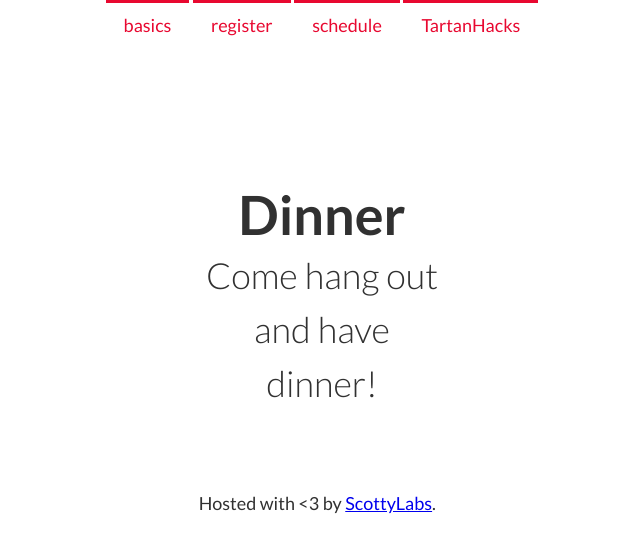
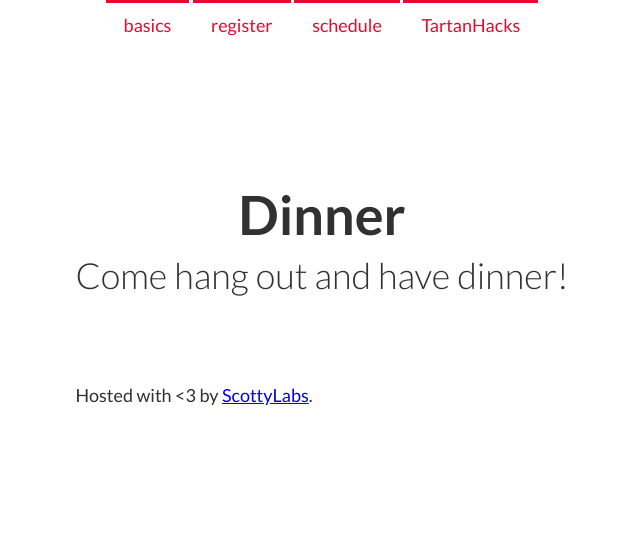
Before and after one commit to ScottyLabs/crashcourse, a Jekyll site: the page built from _talks/dinner.md, in a window 1280 px wide. Shown: the top 553 px of the page, without its empty margins (318-958 px from the left). Built offline with Jekyll 4.4.1, drawn with Linux system fonts in a browser that asks for light colours; nearby versions of some CDN libraries.

Commit message:
Correct layout of talk pages

```diff
--- a/_layouts/talk.html
+++ b/_layouts/talk.html
@@ -2,15 +2,10 @@
 layout: default
 ---
 <div class="guide">
-
-
-  <div class="red pure-g">
-    <div class="pure-u pure-u-1 pure-u-md-1-4 menu-strip-spacer"></div>
-    <div class="pure-u pure-u-1 pure-u-md-1-2">
-      {% capture preamble %}{% include talk-preamble.md %}{% endcapture %}
-      {{ preamble | markdownify }}
-      {{ content }}
-      {% include footer.html %}
-    </div>
+  <div class="guide-content">
+    {% capture preamble %}{% include talk-preamble.md %}{% endcapture %}
+    {{ preamble | markdownify }}
+    {{ content }}
+    {% include footer.html %}
   </div>
 </div>
```
